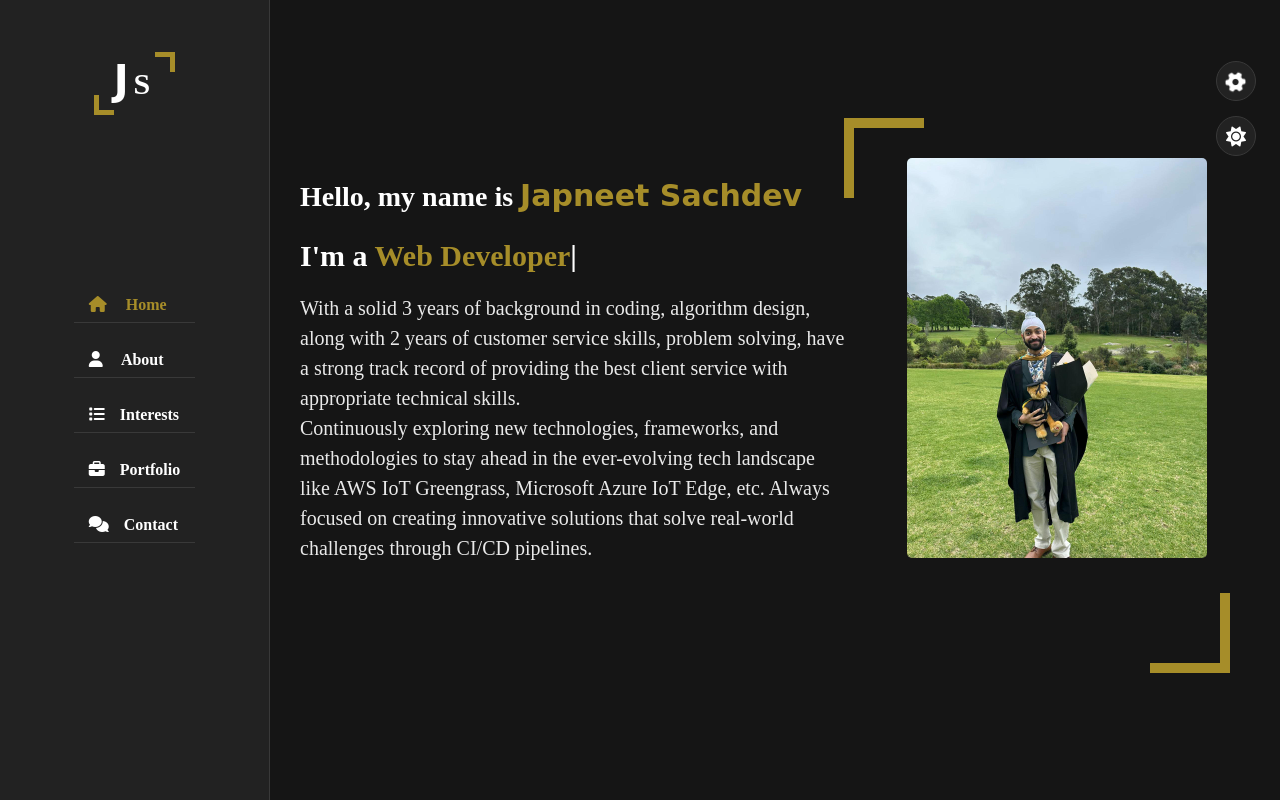
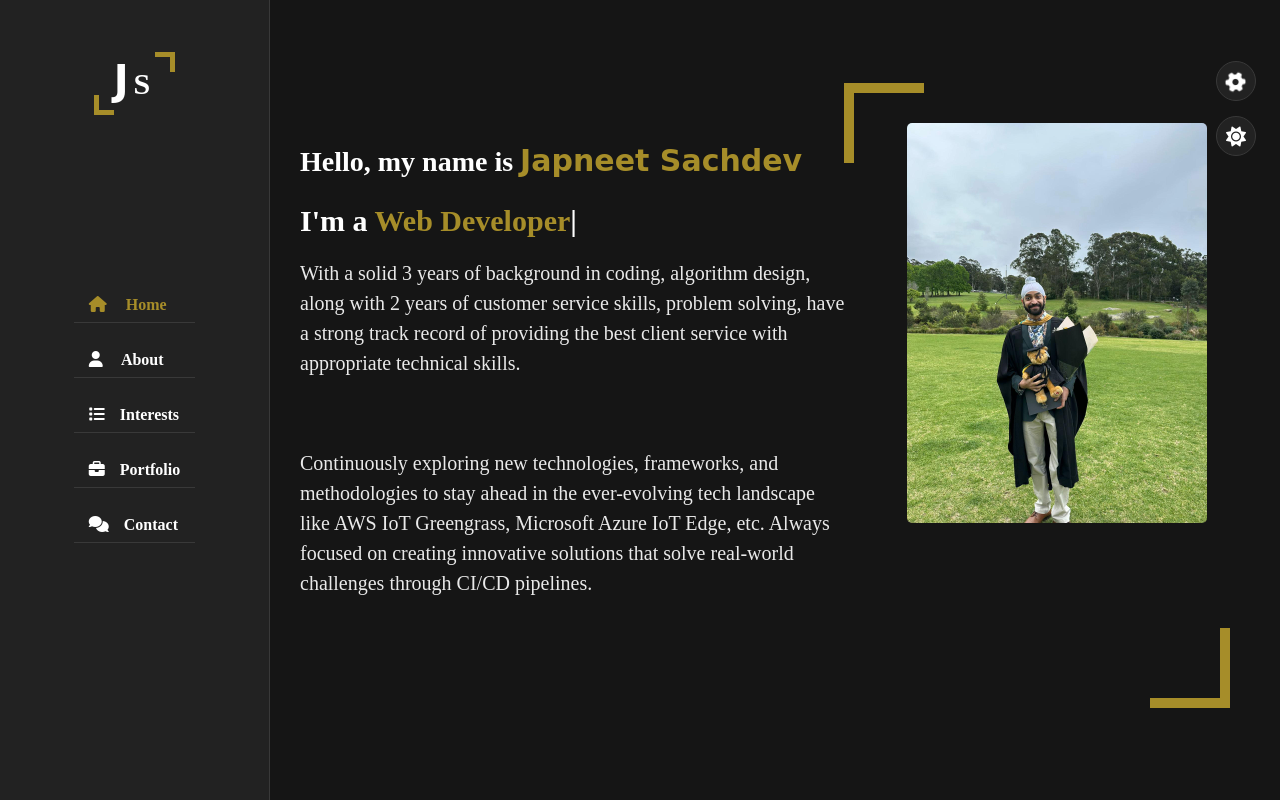
Before and after one commit to japneettejpal/portfolio, a plain HTML site: page index.html in a window 1280 px wide. Drawn offline with nearby package versions, Linux system fonts and the light colour scheme.

Commit message:
Update index.html

```diff
--- a/index.html
+++ b/index.html
@@ -52,7 +52,7 @@
                     <div class="home-info padd-15">
                         <h3 class="hello">Hello, my name is <span class="name">Japneet Sachdev</span></h3>
                         <h3 class="my-profession">I'm a <span class="typing">Software Engineer</span></h3>
-                        <p>With a solid 3 years of background in coding, algorithm design, along with 2 years of customer service skills, problem solving, have a strong track record of providing the best client service with appropriate technical skills. <br> Continuously exploring new technologies, frameworks, and methodologies to stay ahead in the ever-evolving tech landscape like AWS IoT Greengrass, Microsoft Azure IoT Edge, etc. Always focused on creating innovative solutions that solve real-world challenges through CI/CD pipelines.</p>
+                        <p>With a solid 3 years of background in coding, algorithm design, along with 2 years of customer service skills, problem solving, have a strong track record of providing the best client service with appropriate technical skills.</p> <p> Continuously exploring new technologies, frameworks, and methodologies to stay ahead in the ever-evolving tech landscape like AWS IoT Greengrass, Microsoft Azure IoT Edge, etc. Always focused on creating innovative solutions that solve real-world challenges through CI/CD pipelines.</p>
                      <!--   <a href="image/JSSS.pdf" class="btn">Download Resume</a>  -->
                     </div>
                     <div class="home-img padd-15">
```
